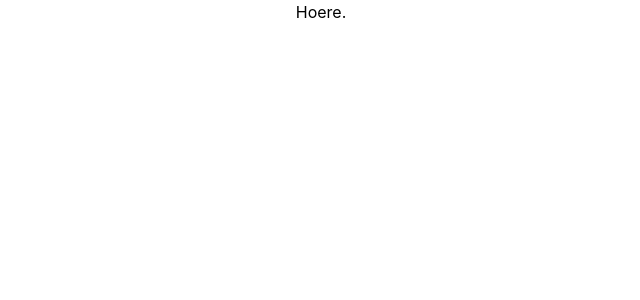
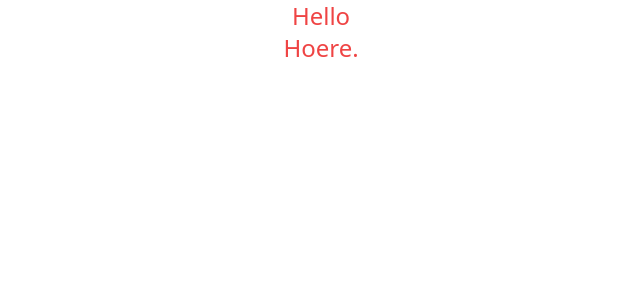
Before and after one commit to ikotun-dev/auth_user, a Vue app in the folder auth/: page / in a window 1280 px wide. Shown: the top 300 px of the page, without its empty margins (319-959 px from the left). Built offline with nearby package versions, Linux system fonts and the light colour scheme.

Commit message:
fixing tailwind

```diff
--- a/auth/src/App.vue
+++ b/auth/src/App.vue
@@ -1,5 +1,11 @@
+
 <template>
- <AppHeader class="app-header" ></AppHeader>
+
+<div class="text-center text-2xl text-red-500">Hello
+  <AppHeader class="text-center"></AppHeader>
+</div>
+
+
 </template>
 
 <script>
@@ -12,11 +18,3 @@ export default {
   }
 }
 </script>
-
-<style src="./assets/tailwind.css"></style>
-
-<style>
-.app-header{
-  @apply text-center
-}
-</style>
--- a/auth/src/components/AppHeader.vue
+++ b/auth/src/components/AppHeader.vue
@@ -1,5 +1,5 @@
 <template>
-    <h1>Hoere.</h1>
+    <h1 class="app-header">Hoere.</h1>
 </template>
 
 <script>
--- a/auth/src/main.js
+++ b/auth/src/main.js
@@ -1,4 +1,5 @@
 import { createApp } from 'vue'
 import App from './App.vue'
+import './assets/tailwind.css'
 
 createApp(App).mount('#app')
--- a/auth/tailwind.config.js
+++ b/auth/tailwind.config.js
@@ -1,24 +1,8 @@
 /** @type {import('tailwindcss').Config} */
 module.exports = {
-  content: [],
+  content: ['./src/**/*.vue'],
   theme: {
-
-    extend: {
-      colors: {
-        primary: '#FF0000',
-        secondary: '#00FF00',
-        tertiary: '#0000FF',
-      },
-      fontFamily: {
-        sans: ['Inter', 'sans-serif'],
-      },
-      spacing: {
-        '96': '24rem',
-        '128': '32rem',
-      },
-
-
-    },
+    extend: {},
   },
   plugins: [],
 }
```
